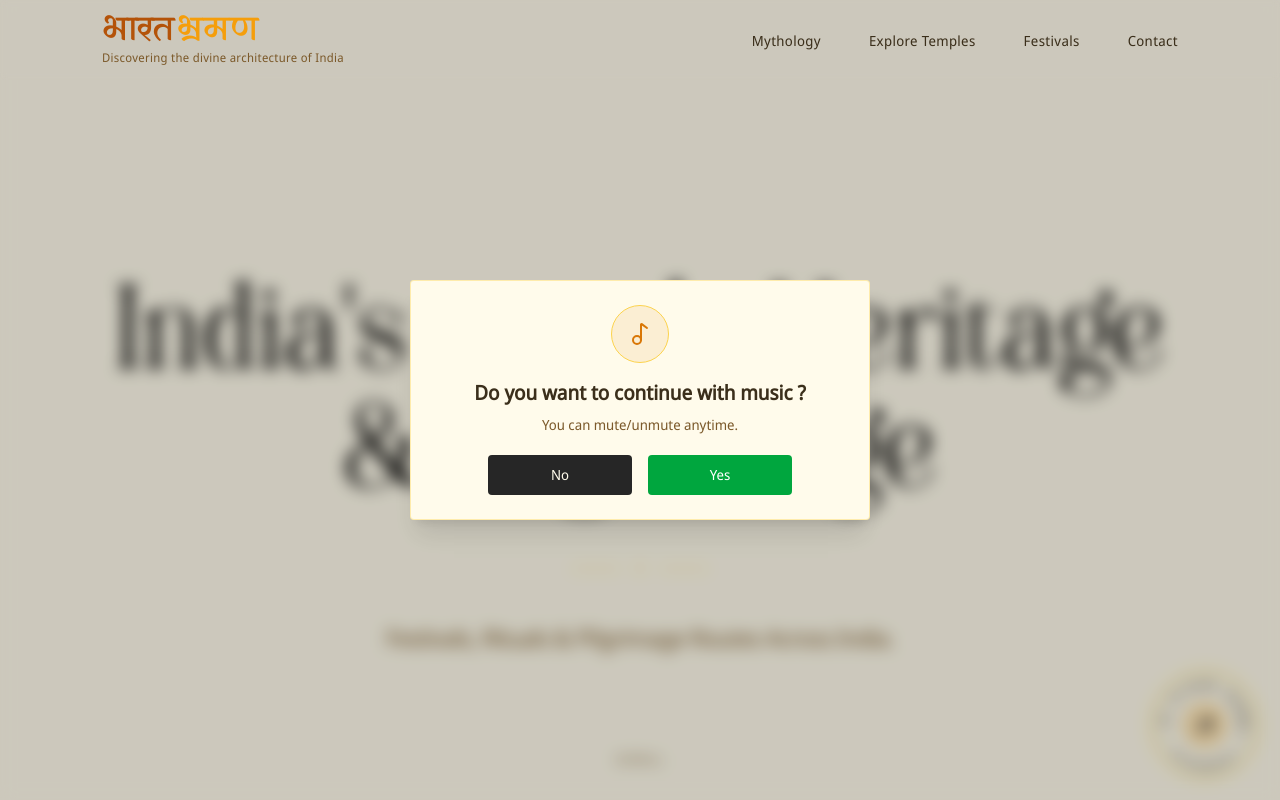
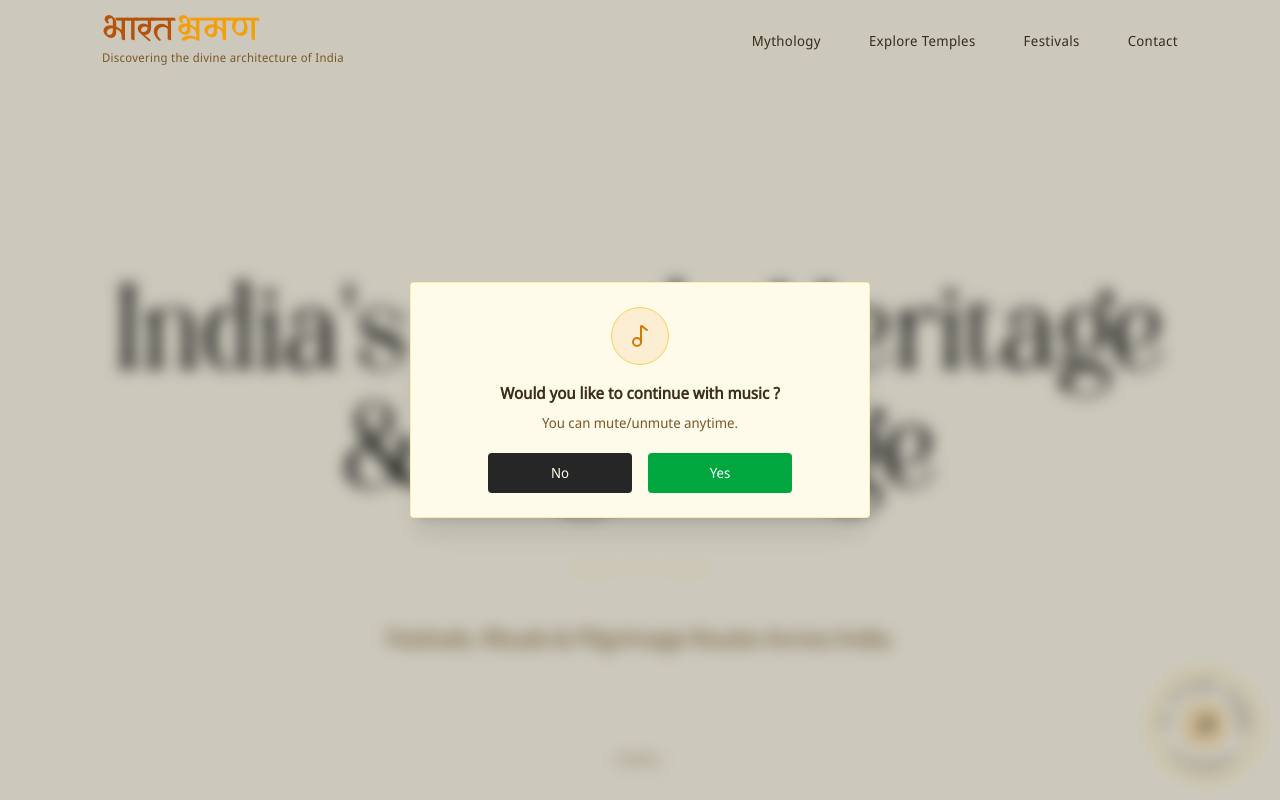
Before and after one commit to joydeep-07/Bharat-Vraman, a React (Vite) app in the folder frontend/: page / in a window 1280 px wide. Shown: the top 800 px of the page. Built offline with nearby package versions, Linux system fonts and the light colour scheme.

Commit message:
Updated UI

```diff
--- a/frontend/src/components/Hero.jsx
+++ b/frontend/src/components/Hero.jsx
@@ -7,7 +7,7 @@ const Hero = () => {
     <>
       <div
         id="hero"
-        className="md:min-h-screen flex flex-col items-center pt-22 justify-center relative overflow-hidden"
+        className="md:min-h-screen min-h-[48vh] flex flex-col items-center pt-22 justify-center relative overflow-hidden"
       >
         <div className="text-center px-4 sm:px-6 md:px-8 max-w-6xl mx-auto relative">
           {/* MAIN HEADING - No animation, no ref */}
--- a/frontend/src/components/MusicPlayer.jsx
+++ b/frontend/src/components/MusicPlayer.jsx
@@ -51,8 +51,8 @@ const MusicPlayer = () => {
             </div>
 
             {/* TITLE */}
-            <h2 className="text-[var(--text-main)] font-semibold mt-4 text-xl text-center">
-              Do you want to continue with music ?
+            <h2 className="text-[var(--text-main)] font-semibold mt-4 text-[2vh] text-center">
+              Would you like to continue with music ?
             </h2>
 
             {/* DESCRIPTION */}
```
